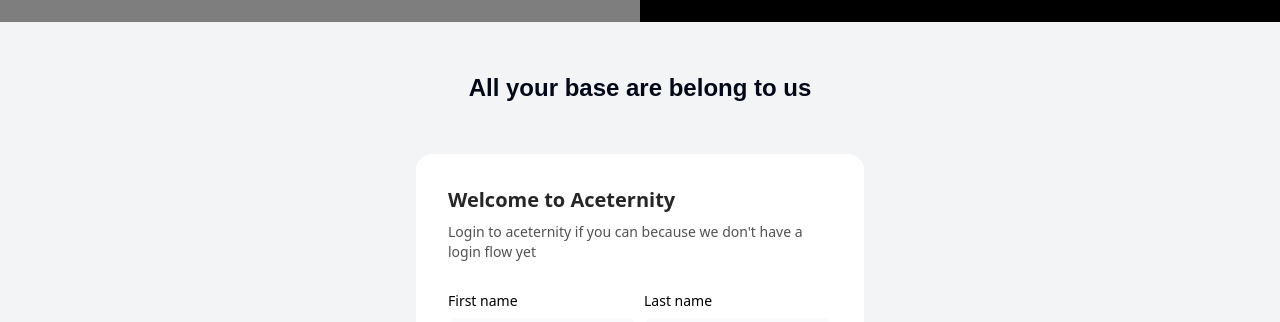
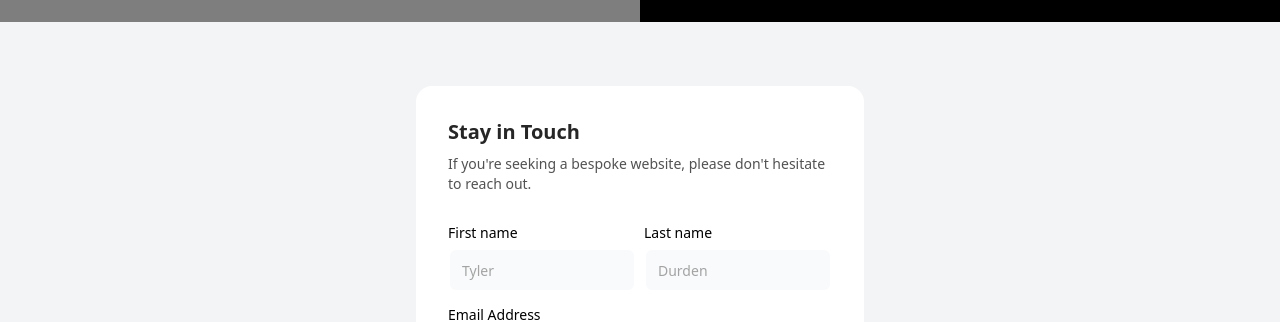
Before and after one commit to TheHolyRoller/portfolio, a Next.js app: page /contact in a window 1280 px wide. Shown: the part 778-1100 px from the top of the page. Built offline with nearby package versions, Linux system fonts and the light colour scheme; grey boxes are pictures that could not be loaded.

Commit message:
Just some polishing

```diff
--- a/Styles/Contact.module.css
+++ b/Styles/Contact.module.css
@@ -42,7 +42,7 @@
 
 
     width: 80vw;
-    margin: 1rem auto;
+    margin: 4rem auto;
 
     display: grid;
     place-content: center;
--- a/app/contact/page.tsx
+++ b/app/contact/page.tsx
@@ -24,12 +24,12 @@
       </div>
 
       {/* Add in the text Effect container here  */}
-      <div className={ct.textEffectContainer}  >
+      {/* <div className={ct.textEffectContainer}  >
 
     <TextEffect/>
 
 
-      </div>
+      </div> */}
 
 
 
--- a/components/TextEffect.tsx
+++ b/components/TextEffect.tsx
@@ -23,7 +23,7 @@
 
 const RandomWordEffect: React.FC = () => {
   // State variables
-  const [word] = useState<string>("All your base are belong to us");
+  const [word] = useState<string>("");
   const [finalWord, setFinalWord] = useState<string>(word);
   const [count, setCount] = useState<number>(0);
   const [globalCount, setGlobalCount] = useState<number>(0);
--- a/components/example/signup-form-demo.tsx
+++ b/components/example/signup-form-demo.tsx
@@ -17,11 +17,11 @@
   return (
     <div className="max-w-md w-full mx-auto rounded-none md:rounded-2xl p-4 md:p-8 shadow-input bg-white dark:bg-black">
       <h2 className="font-bold text-xl text-neutral-800 dark:text-neutral-200">
-        Welcome to Aceternity
+        Stay in Touch
+
       </h2>
       <p className="text-neutral-600 text-sm max-w-sm mt-2 dark:text-neutral-300">
-        Login to aceternity if you can because we don&apos;t have a login flow
-        yet
+      If you&#39;re seeking a bespoke website, please don&#39;t hesitate to reach out.
       </p>
 
       <form className="my-8" onSubmit={handleSubmit}>
```
